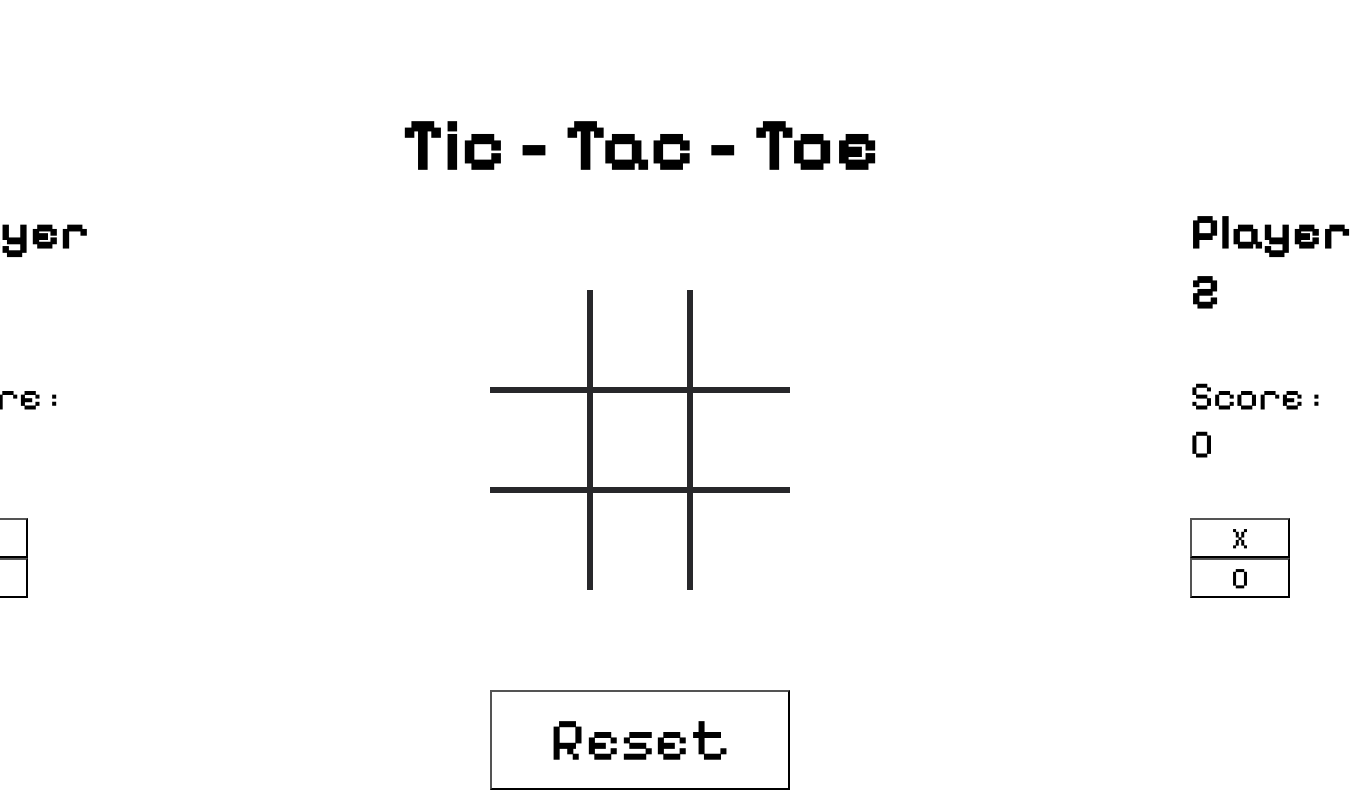
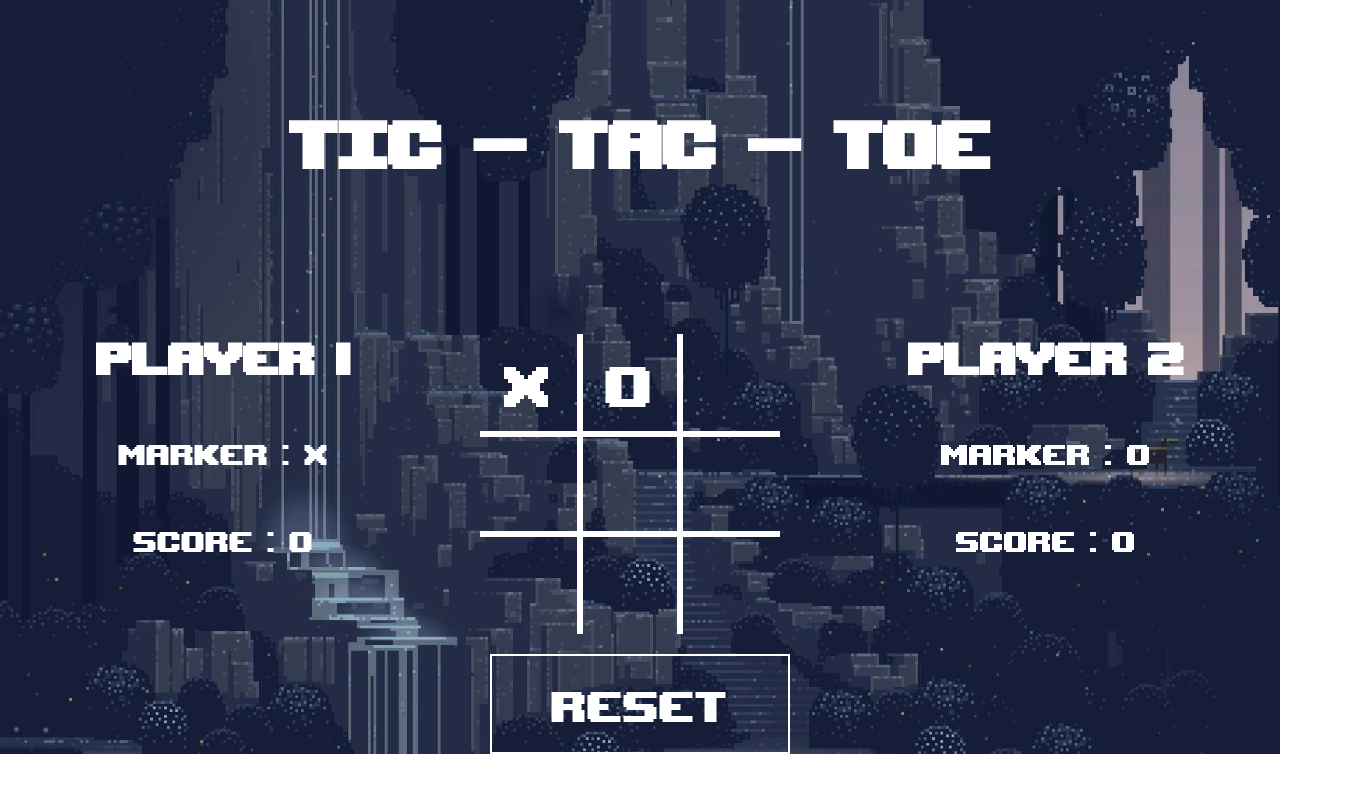
Before and after one commit to Sspark61/Tic-Tac-Toe, a plain HTML site: page index.html in a window 1280 px wide. Shown: the whole page, 1352 px wide, since content can reach past the window. Drawn offline with Linux system fonts and the light colour scheme.

Commit message:
UI updated

```diff
--- a/index.html
+++ b/index.html
@@ -4,7 +4,7 @@
     <style>
       @font-face {
         font-family: pixel;
-        src: url(Pixelify_Sans/PixelifySans-VariableFont_wght.ttf);
+        src: url(upheaval/upheavtt.ttf);
       }
     </style>
     <meta charset="UTF-8" />
@@ -14,19 +14,16 @@
   </head>
   <body>
     <div class="container">
-      <h1 style="font-size: 75px">Tic - Tac - Toe</h1>
+      <h1 style="font-size: 90px">Tic - Tac - Toe</h1>
       <div class="wrapper">
         <div class="player1S">
           <h1>Player 1</h1>
+          <a>Marker : X</a>
           <a>Score : 0</a>
-          <div>
-            <button class="choice">X</button>
-            <button class="choice">O</button>
-          </div>
         </div>
         <div class="board">
-          <button class="cell c1"></button>
-          <button class="cell c2"></button>
+          <button class="cell c1">X</button>
+          <button class="cell c2">O</button>
           <button class="cell c3"></button>
           <button class="cell c4"></button>
           <button class="cell c5"></button>
@@ -34,17 +31,14 @@
           <button class="cell c7"></button>
           <button class="cell c8"></button>
           <button class="cell c9"></button>
-          <button class="reset">Reset</button>
         </div>
         <div class="player2S">
           <h1>Player 2</h1>
+          <a>Marker : O</a>
           <a>Score : 0</a>
-          <div>
-            <button class="choice">X</button>
-            <button class="choice">O</button>
-          </div>
         </div>
       </div>
+      <button class="reset">Reset</button>
     </div>
     <script src="back.js"></script>
   </body>
--- a/styles.css
+++ b/styles.css
@@ -2,6 +2,17 @@
   margin: 0;
   padding: 0;
   font-family: pixel;
+  color: white;
+}
+
+body {
+  background-image: url(435951.jpg);
+  background-repeat: no-repeat;
+  background-size: cover;
+}
+
+button {
+  cursor: pointer;
 }
 
 .container {
@@ -10,15 +21,15 @@
   align-items: center;
   justify-content: center;
   margin-top: 100px;
+  gap: 50px;
 }
 
 .wrapper {
   display: flex;
   margin-top: 50px;
-  width: 80%;
+  width: 85%;
   height: 40vh;
-  justify-content: center;
-  gap: 400px;
+  justify-content: space-between;
 }
 
 .player1S,
@@ -30,40 +41,35 @@
   gap: 50px;
 }
 
-.player1S > h1, .player2S > h1{
-    font-size: 50px;
+.player1S > h1,
+.player2S > h1 {
+  font-size: 60px;
 }
 
-.player1S > a, .player2S > a{
-    font-size: 40px;
-}
-
-.choice{
-    height: 40px;
-    width: 100px;
-    font-size: 30px;
-    background-color: transparent;
+.player1S > a,
+.player2S > a {
+  font-size: 40px;
 }
 
 .board {
   display: grid;
   grid-template-columns: repeat(3, 100px);
-  grid-template-rows: repeat(5, 100px);
+  grid-template-rows: repeat(3, 100px);
   margin-top: 50px;
 }
 
-.reset{
-    grid-row-start: 5;
-    grid-column-start: 1;
-    grid-column-end: 4;
-    background-color: transparent;
-    font-size: 60px;
+.reset {
+  background-color: transparent;
+  font-size: 60px;
+  width: 300px;
+  height: 100px;
+  border: 2px solid white;
 }
 
 .cell {
   font-size: 80px;
   background-color: transparent;
-  border: 3px solid #27272a;
+  border: 3px solid white;
 }
 
 .c1,
```
Also changed, not shown: 435951.jpg (added), Pixelify_Sans/OFL.txt (deleted), Pixelify_Sans/PixelifySans-VariableFont_wght.ttf (deleted), Pixelify_Sans/README.txt (deleted), Pixelify_Sans/static/PixelifySans-Bold.ttf (deleted), Pixelify_Sans/static/PixelifySans-Medium.ttf (deleted), Pixelify_Sans/static/PixelifySans-Regular.ttf (deleted), Pixelify_Sans/static/PixelifySans-SemiBold.ttf (deleted), upheaval/upheaval.txt (added), upheaval/upheavtt.ttf (added), wp2603467.jpg (added), 1 other file.
